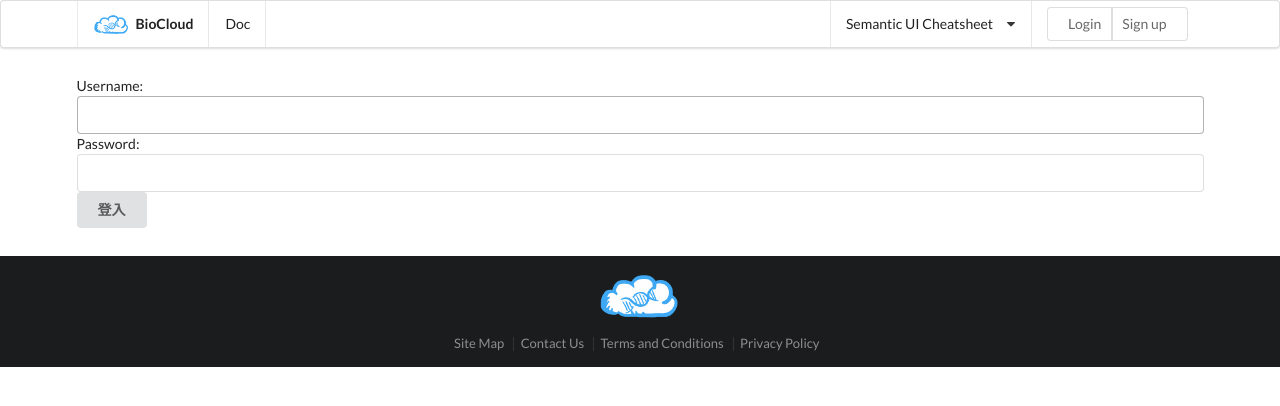
After one commit to ccwang002/biocloud-server, a Django app: page /accounts/login/ in a window 1280 px wide. The commit adds this page. Shown: the top 406 px of the page. Run offline with Django 3.2, Linux system fonts and the light colour scheme.

Commit message:
add basic account management

```diff
--- a/biocloud/base/templates/base.html
+++ b/biocloud/base/templates/base.html
@@ -47,13 +47,13 @@
             <a href="/semantic-ui/bootstrap" class="item">Bootstrap</a>
           </div>
         </div>
-        <form class="item" method="post" action="{% url 'home' %}">
+        <form class="item" method="post" action="{% url 'logout' %}">
         {% if user.is_authenticated %}
         {% csrf_token %}
         <input type="hidden" name="next" value="{% url 'home' %}">
         <button class="ui red basic button" type="submit">Logout</button>
         {% else %}
-        <a class="ui left attached basic blue button" href="{% url 'home' %}">Login</a>
+        <a class="ui left attached basic blue button" href="{% url 'login' %}">Login</a>
         <a class="ui right attached basic green button" href="{% url 'home' %}">Sign up</a>
         {% endif %}
         </form>
--- a/biocloud/biocloud/settings/base.py
+++ b/biocloud/biocloud/settings/base.py
@@ -13,6 +13,8 @@ https://docs.djangoproject.com/en/1.8/ref/settings/
 # Build paths inside the project like this: os.path.join(BASE_DIR, ...)
 import os
 from django.core.exceptions import ImproperlyConfigured
+from django.core.urlresolvers import reverse_lazy
+
 
 _parent_dir = os.path.dirname
 BASE_DIR = _parent_dir(_parent_dir(_parent_dir(os.path.abspath(__file__))))
@@ -82,3 +84,6 @@ USE_I18N = True
 USE_L10N = True
 
 USE_TZ = True
+
+# Account Settings
+LOGIN_REDIRECT_URL = reverse_lazy('home')
--- a/biocloud/biocloud/urls.py
+++ b/biocloud/biocloud/urls.py
@@ -20,5 +20,6 @@ from pages import views
 
 urlpatterns = [
     url(r'^$', views.HomeView.as_view(), name='home'),
+    url(r'^accounts/', include('django.contrib.auth.urls')),
     url(r'^admin/', include(admin.site.urls)),
 ]
--- /dev/null
+++ b/biocloud/pages/templates/registration/login.html
@@ -0,0 +1,11 @@
+{% extends "base.html" %}
+
+{% block body %}
+    <div class="ui container">
+        <form class="ui form" method="post">
+            {% csrf_token %}
+            {{ form }}
+            <button type="submit" class="ui button">登入</button>
+        </form>
+    </div>
+{% endblock body %}
```
